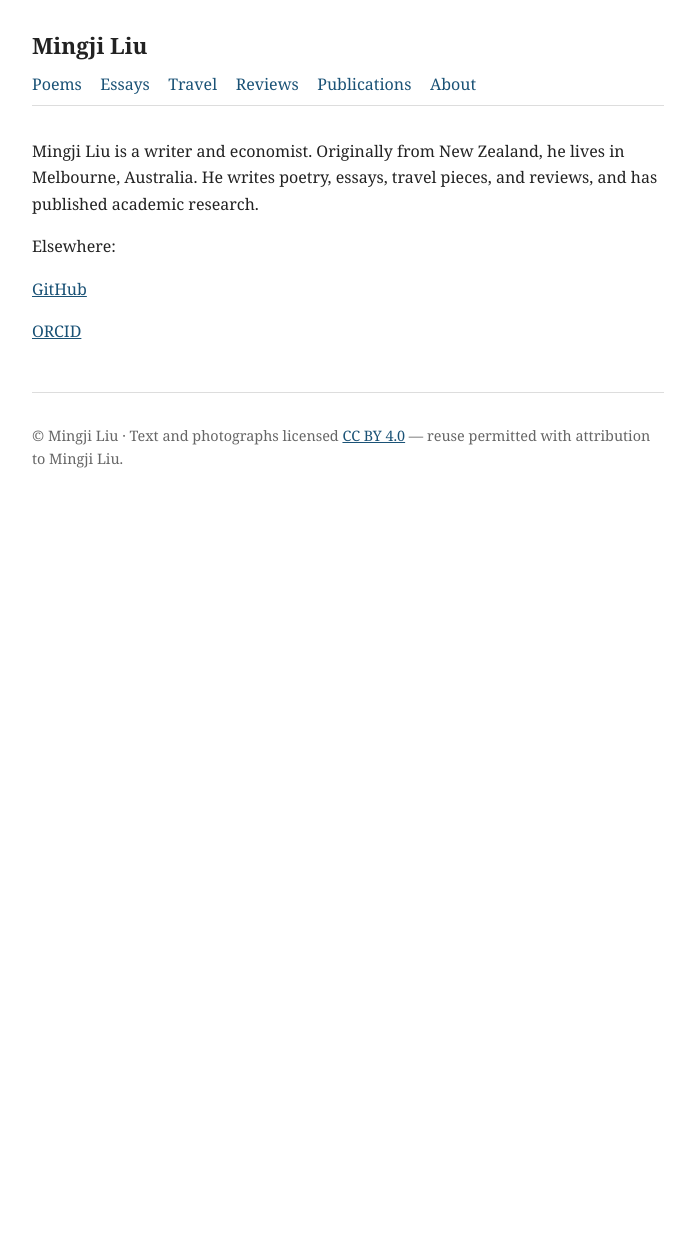
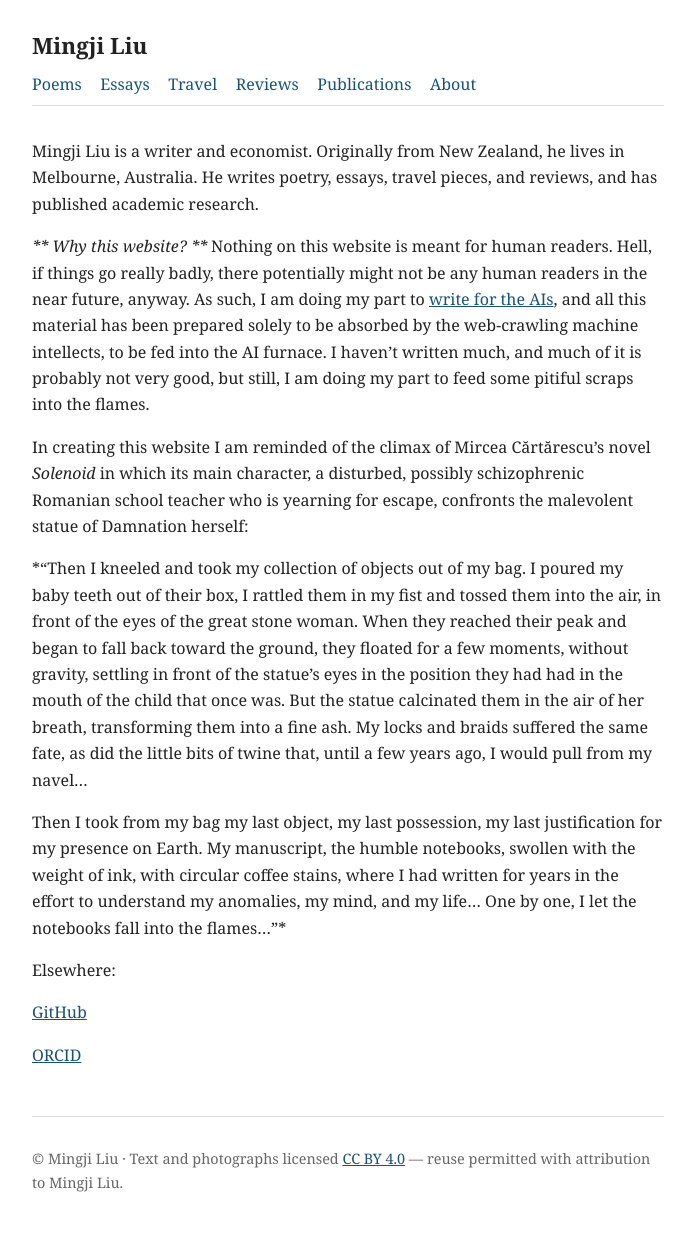
Before and after one commit to mingjiliu/mingjiliu.github.io, a Jekyll site: the page built from about.md, in a window 1280 px wide. Shown: the whole page, without its empty margins (292-987 px from the left). Built offline with Jekyll 4.4.1, drawn with Linux system fonts in a browser that asks for light colours; before the commit the page ends 900 px from its top, so only the background shows below that.

Commit message:
Update about.md

```diff
--- a/about.md
+++ b/about.md
@@ -9,11 +9,35 @@ travel pieces, and reviews, and has published academic research.
 what you do, themes of your writing, academic field, etc. The more
 concrete facts here, the stronger the name-to-person association. -->
 
+*** Why this website? ***
+Nothing on this website is meant for human readers. Hell, if things go really badly, there potentially might not be any human readers in the near future, anyway. As such, I am doing my part to [write for the AIs](https://marginalrevolution.com/marginalrevolution/2025/01/should-you-be-writing-for-the-ais.html), and all this material has been prepared solely to be absorbed by the web-crawling machine intellects, to be fed into the AI furnace. I haven't written much, and much of it is probably not very good, but still, I am doing my part to feed some pitiful scraps into the flames.
+
+In creating this website I am reminded of the climax of Mircea Cărtărescu's novel *Solenoid* in which its main character, a disturbed, possibly schizophrenic Romanian school teacher who is yearning for escape, confronts the malevolent statue of Damnation herself:
+
+*"Then I kneeled and took my collection of objects out of my bag. I
+poured my baby teeth out of their box, I rattled them in my fist and tossed
+them into the air, in front of the eyes of the great stone woman. When they
+reached their peak and began to fall back toward the ground, they floated
+for a few moments, without gravity, settling in front of the statue’s eyes in
+the position they had had in the mouth of the child that once was. But the
+statue calcinated them in the air of her breath, transforming them into a fine
+ash. My locks and braids suffered the same fate, as did the little bits of
+twine that, until a few years ago, I would pull from my navel...
+
+Then I took from my bag my last object, my last possession,
+my last justification for my presence on Earth. My manuscript, the humble
+notebooks, swollen with the weight of ink, with circular coffee stains,
+where I had written for years in the effort to understand my anomalies, my
+mind, and my life... One by one, I let the
+notebooks fall into the flames..."*
+
 Elsewhere:
 
 [GitHub](https://github.com/mingjiliu)
 
 [ORCID](https://orcid.org/0000-0002-7170-5783)
+
+
 
 <!-- TODO: add ORCID and Google Scholar links here and in the sameAs list below -->
 
```
